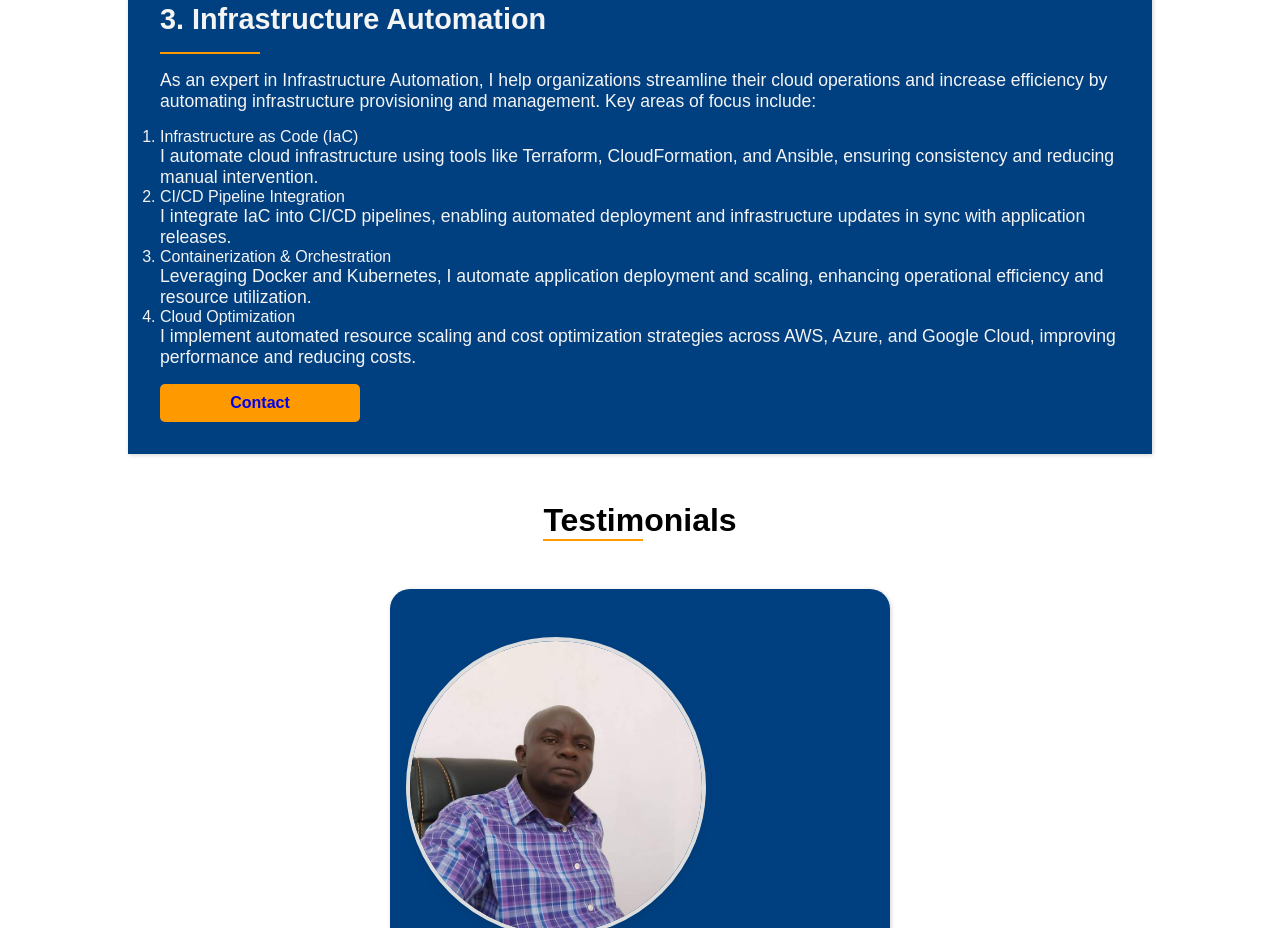
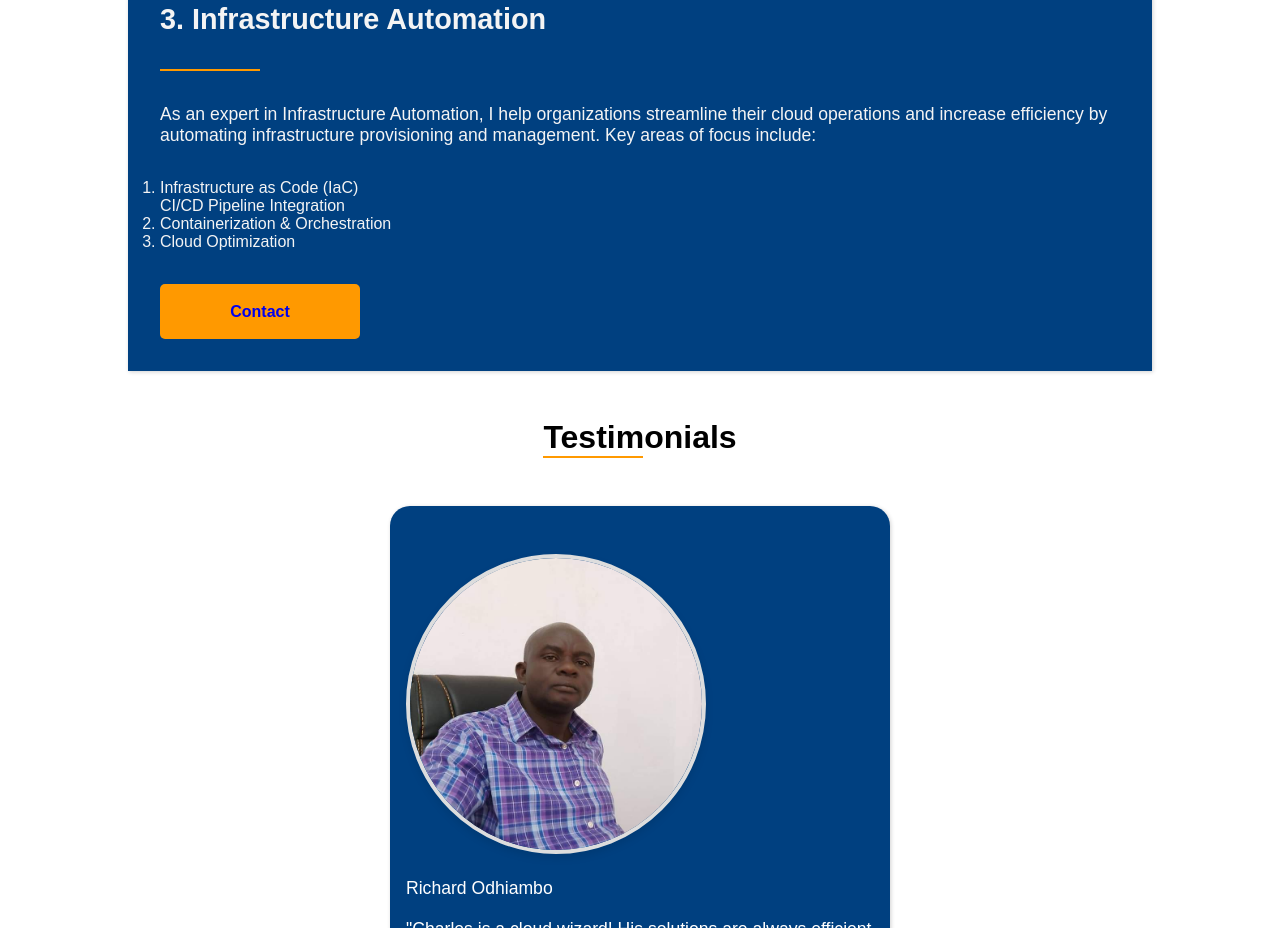
Before and after one commit to ChuckyCharles/Portfolio, a plain HTML site: page index.html in a window 1280 px wide. Shown: the part 3525-4453 px from the top of the page. Drawn offline with Linux system fonts and the light colour scheme.

Commit message:
Update index.html

```diff
--- a/index.html
+++ b/index.html
@@ -200,17 +200,15 @@
                 <div class="underline"></div>
                 <p>As an expert in Infrastructure Automation, I help organizations streamline their cloud operations and increase efficiency by automating infrastructure provisioning and management. Key areas of focus include:</p>
                 <ol>
-                    <li>Infrastructure as Code (IaC)</li>
-                    <p>I automate cloud infrastructure using tools like Terraform, CloudFormation, and Ansible, ensuring consistency and reducing manual intervention.</p>
+                    <li>Infrastructure as Code (IaC)</li
 
                     <li>CI/CD Pipeline Integration</li>
-                    <p>I integrate IaC into CI/CD pipelines, enabling automated deployment and infrastructure updates in sync with application releases.</p>
 
                     <li>Containerization & Orchestration</li>
-                    <p>Leveraging Docker and Kubernetes, I automate application deployment and scaling, enhancing operational efficiency and resource utilization.</p>
+
 
                     <li>Cloud Optimization</li>
-                    <p>I implement automated resource scaling and cost optimization strategies across AWS, Azure, and Google Cloud, improving performance and reducing costs.</p>
+
                 </ol>
                 <li id="whatsapp">
                     <a href="https://wa.me/254746315094?text=Hello, I'm%20interested%20in%20your%20Infrastructure%20Automation%20services%20I%20would%20love%20know%20more%20about%20them" target="_blank">Contact</a>
```
